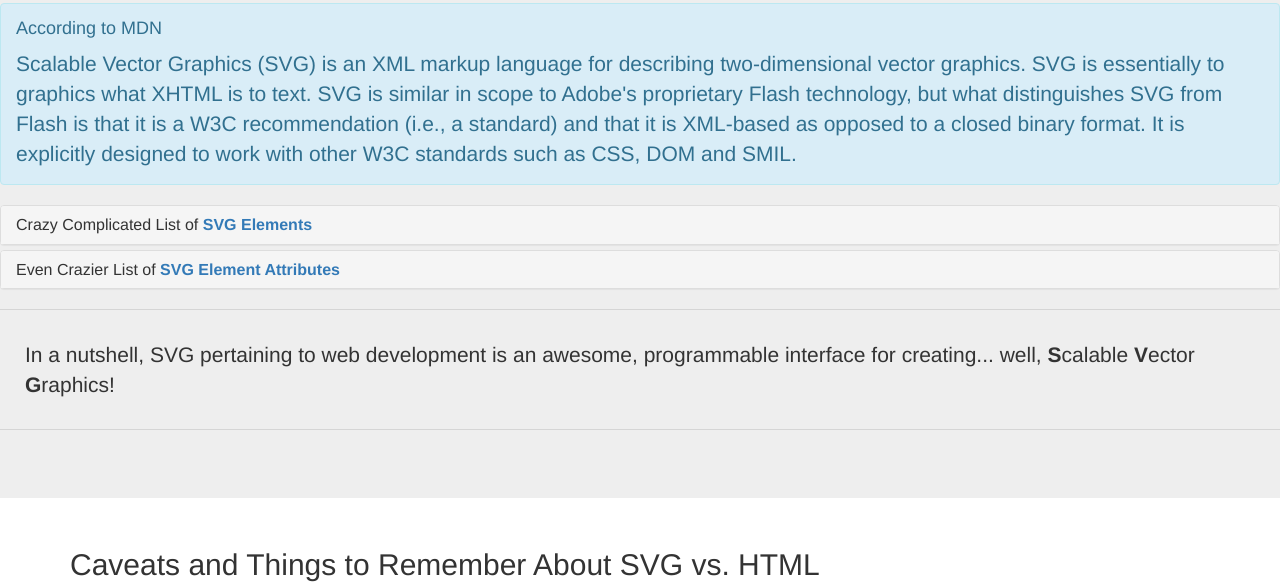
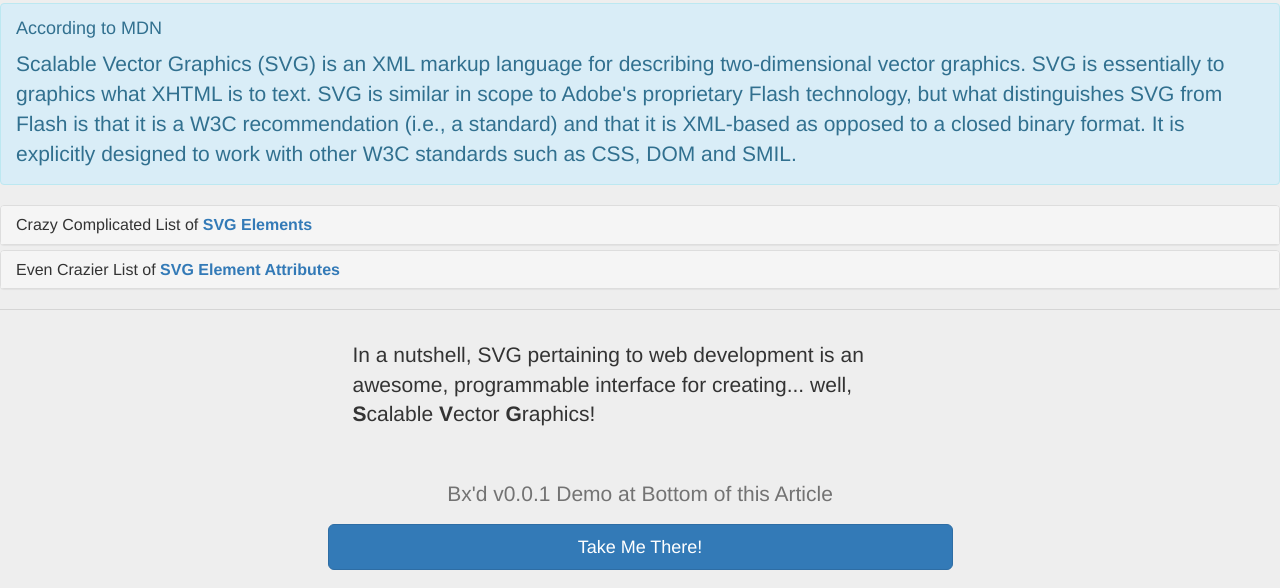
Before and after one commit to erikthedeveloper/svg-live-edit-with-angularjs, a plain HTML site: page index.html in a window 1280 px wide. Shown: the part 212-800 px from the top of the page. Drawn offline with nearby package versions, Linux system fonts and the light colour scheme.

Commit message:
Added crazy cool link to Demo

```diff
--- a/index.html
+++ b/index.html
@@ -441,9 +441,16 @@
     </div>
 
     <hr>
-    <blockquote class="lead">
-        In a nutshell, SVG pertaining to web development is an awesome, programmable interface for creating... well, <strong>S</strong>calable <strong>V</strong>ector <strong>G</strong>raphics!
-    </blockquote>
+    <div class="row">
+        <div class="col-sm-6 col-sm-offset-3">
+            <blockquote class="lead">
+                In a nutshell, SVG pertaining to web development is an awesome, programmable interface for creating... well, <strong>S</strong>calable <strong>V</strong>ector <strong>G</strong>raphics!
+            </blockquote>
+            <hr>
+            <p class="help-block text-center">Bx'd v0.0.1 Demo at Bottom of this Article</p>
+            <a href="#svg_app" class="btn btn-primary btn-lg btn-block">Take Me There!</a>
+        </div>
+    </div>
     <hr>
 </div>
 
@@ -638,7 +645,7 @@
 
 
 <div class="jumbotron" ng-app="svgApp">
-	<h1>Practical Example <small>An early, early look at... <strong>Bx'D</strong></small></h1>
+	<h1 id="svg_app" >Practical Example <small>An early, early look at... <strong>Bx'D</strong></small></h1>
 
 	<p class="lead">Throw in a dash of <strong>AngularJS and HTML5 input fields</strong> and we have the beginnings of... well, this!</p>
 
```
